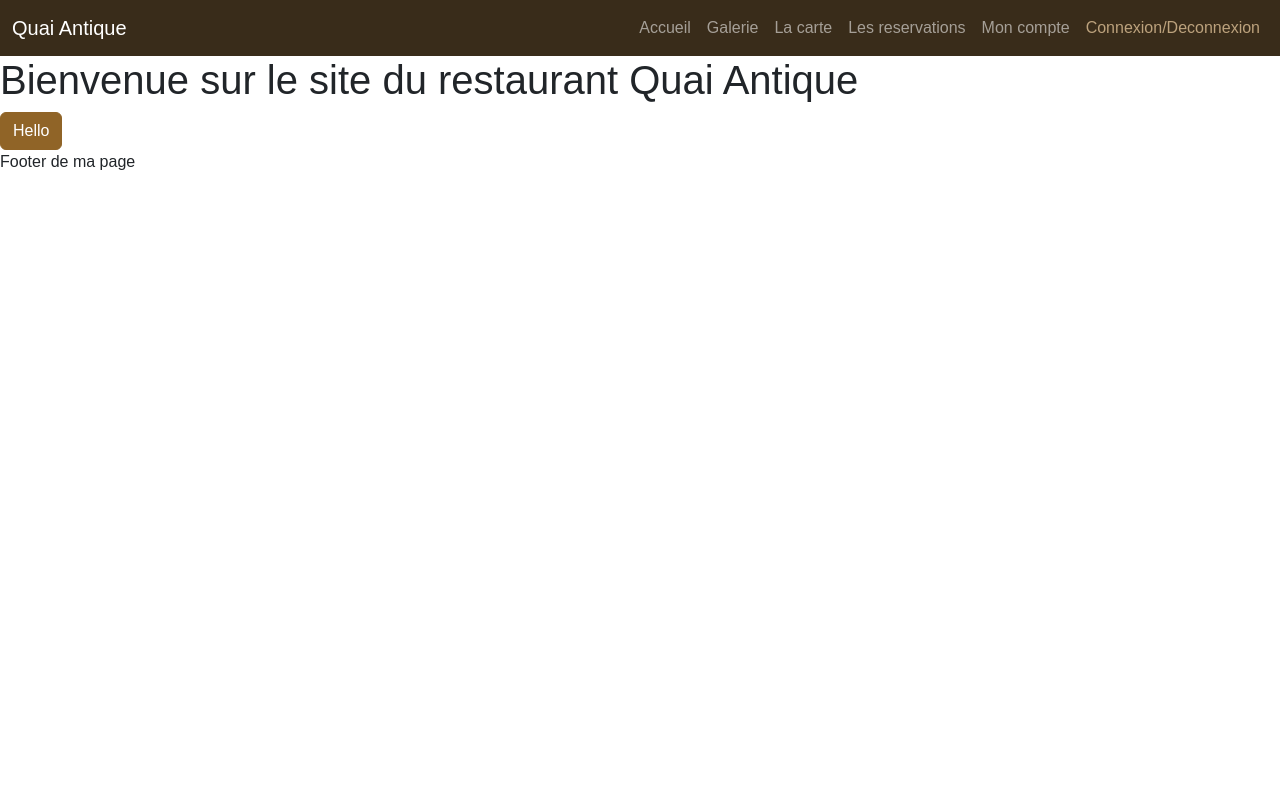
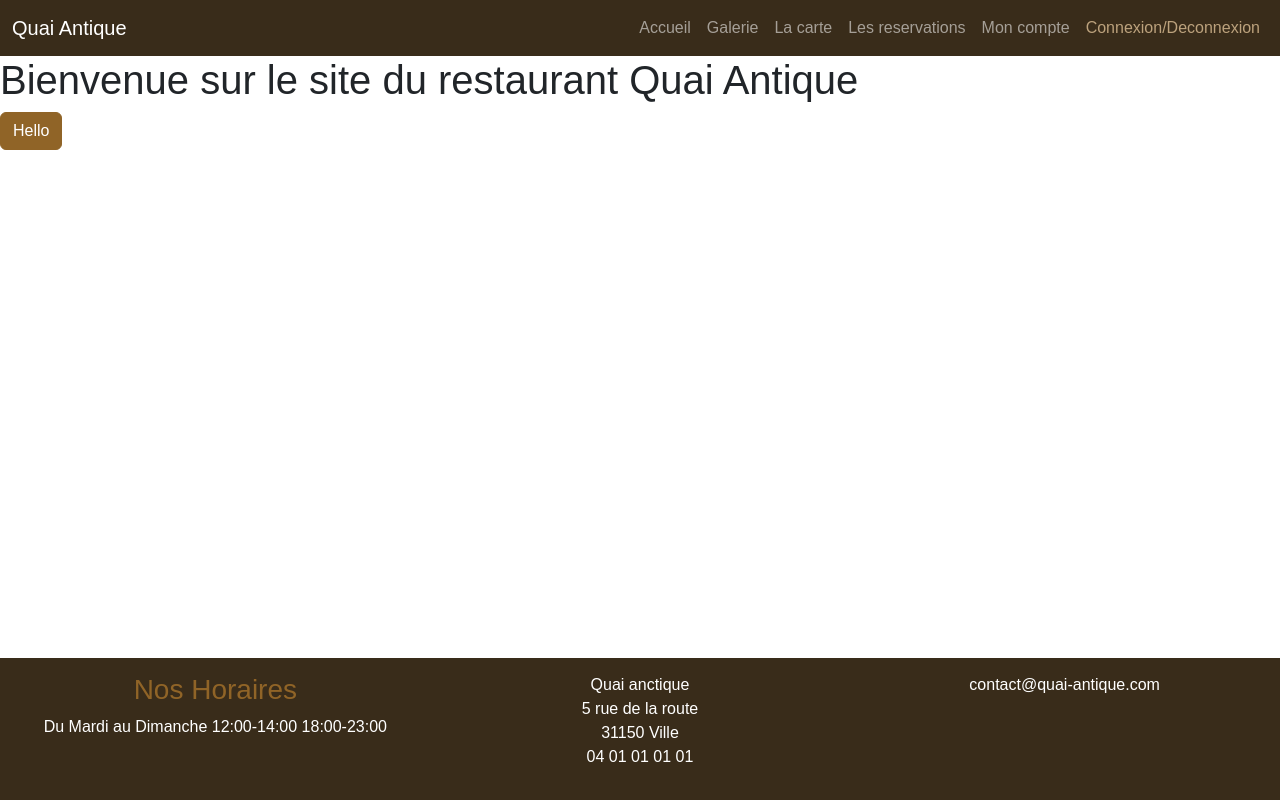
Before and after one commit to Sun-89/QuaiAntiqueRestaurantFront, a website with bundled scripts: page index.html in a window 1280 px wide. Built offline with nearby package versions, Linux system fonts and the light colour scheme; files whose address does not match are found by name; a web font is replaced by a local one.

Commit message:
ajout du Footer

```diff
--- a/index.html
+++ b/index.html
@@ -48,7 +48,23 @@
         <!-- Contenu de la page -->
     </main>
 
-    <footer>Footer de ma page </footer>
+    <footer class="bg-dark text-white text-center footer">
+        <div class="row">
+            <div class="col-12 col-lg-4">
+                <h3 class="text-primary">Nos Horaires</h3>
+                <p>Du Mardi au Dimanche 12:00-14:00  18:00-23:00</p>
+            </div>
+            <div class="col-6 col-lg-4">
+                <p>Quai anctique <br/>
+                    5 rue de la route <br/>
+                    31150 Ville <br/>
+                    04 01 01 01 01 <br/>
+                </p>
+            </div>
+            <div class="col-6 col-lg-4">
+                <p>contact@quai-antique.com</p>
+            </div>
+    </footer>
 
     <script type="module" src="Router/Router.js"></script>
     <script src="node_modules/bootstrap/dist/js/bootstrap.bundle.min.js"></script>
--- a/scss/main.scss
+++ b/scss/main.scss
@@ -1,2 +1,19 @@
 @import url("/node_modules/bootstrap-icons/font/bootstrap-icons.css");
 @import 'custom';
+
+html{
+    position: relative;
+    min-height: 100%;
+}
+
+
+main{
+    margin-bottom: 233px;
+}
+
+.footer.footer {
+    padding: 15px;
+    position: absolute;
+    bottom: 0;
+    width: 100%;
+}
```
Also changed, not shown: scss/main.css, 1 other file.
